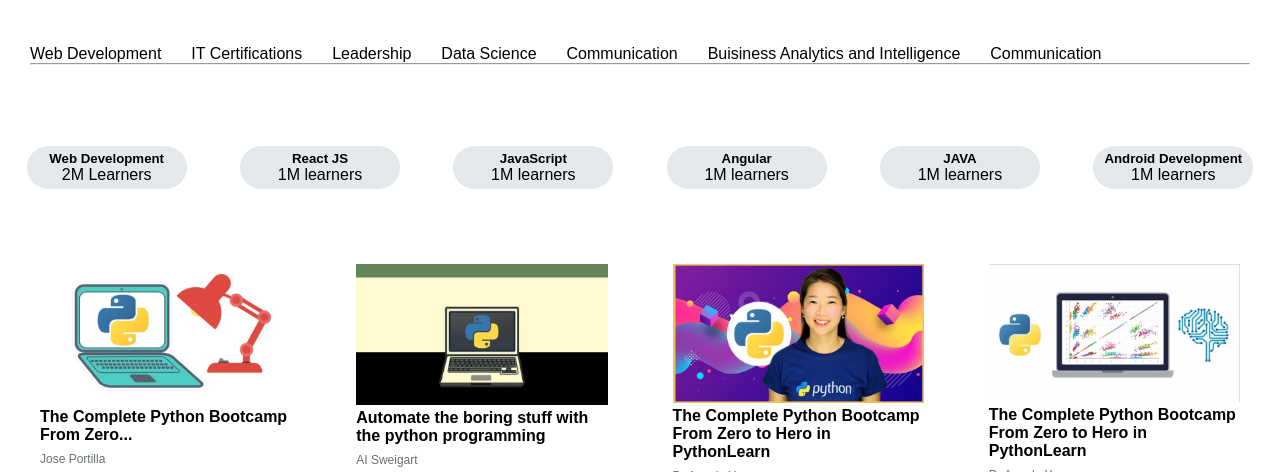
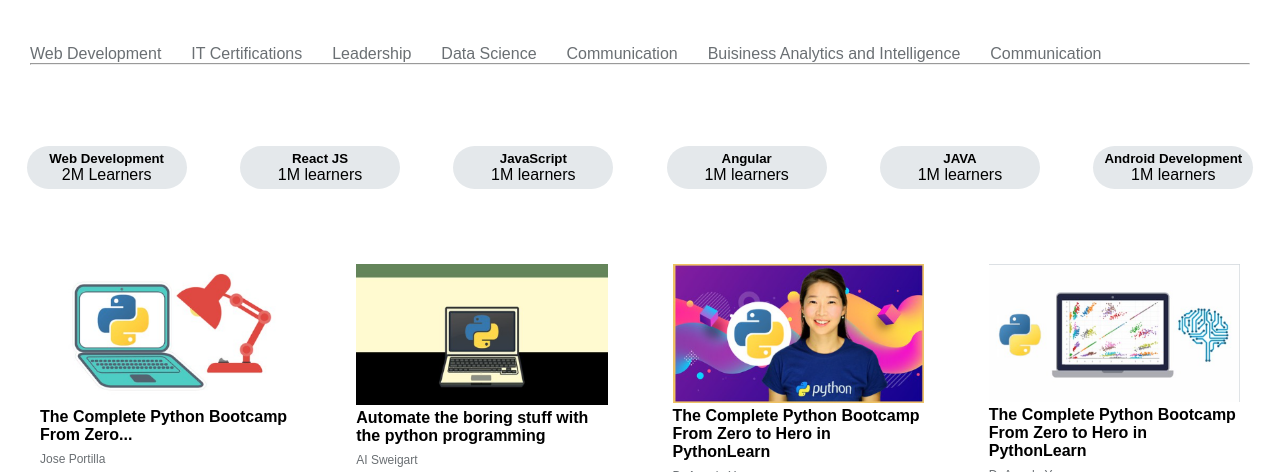
Before and after one commit to sabeerkhan2003/clone-4-Udemy, a plain HTML site: page index.html in a window 1280 px wide. Shown: the part 628-1100 px from the top of the page. Drawn offline with Linux system fonts and the light colour scheme; a web font is replaced by a local one.

Commit message:
svg removed

```diff
--- a/udemy.css
+++ b/udemy.css
@@ -357,6 +357,11 @@
 .coursetitles{
     display: none;
 }
+.courses li:hover{
+    color:black;
+
+
+}
 .courses ul{
     display: flex;
     list-style: none;
@@ -365,6 +370,7 @@
     margin-right:30px ;
     gap:30px;
     margin-top: 30px;
+    color: #6a6f73;
 
 }
 .course_ratio{
```
Also changed, not shown: cisco.svg (deleted), citi.svg (deleted), ericsson.svg (deleted), samsung.svg (deleted).
